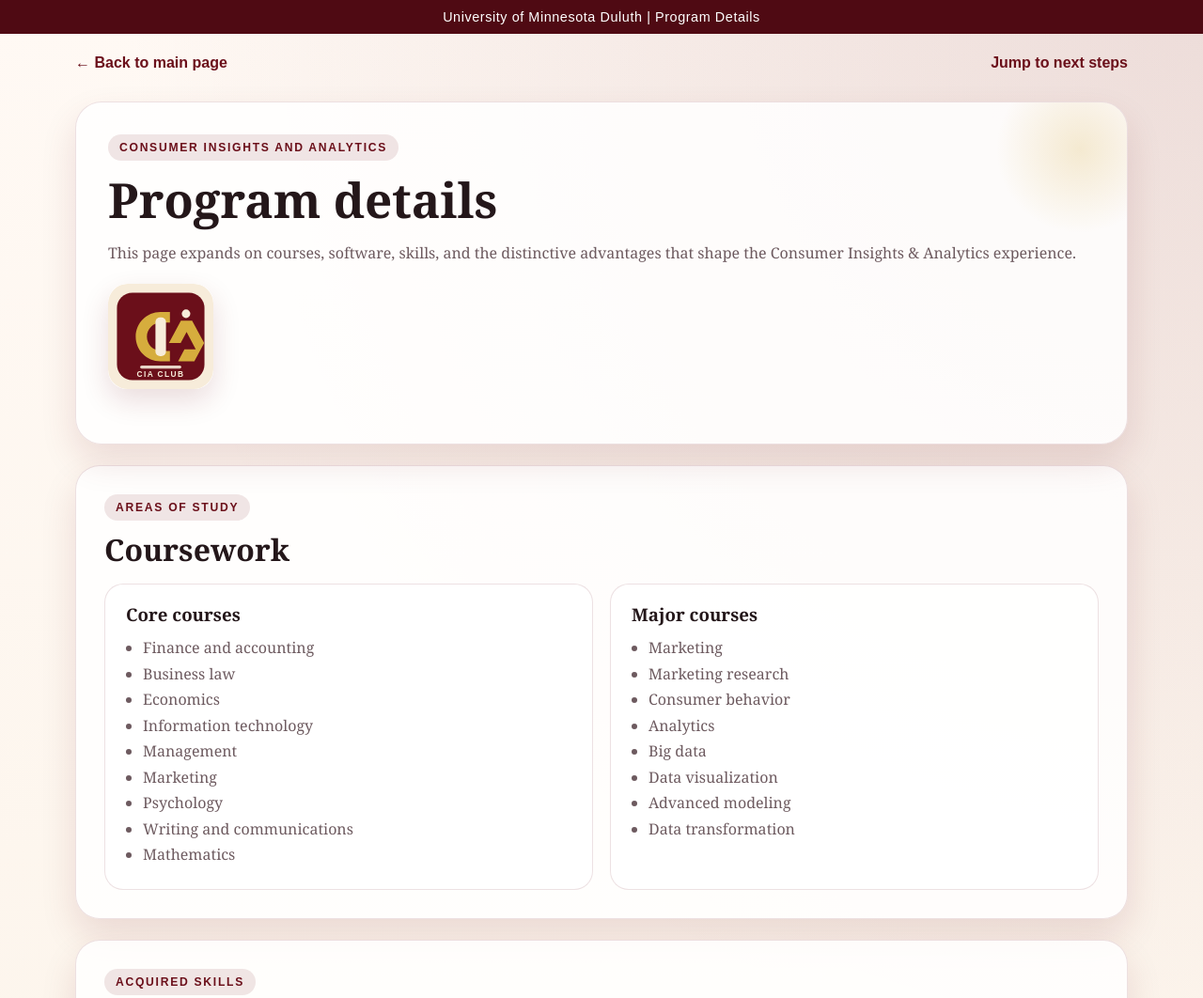
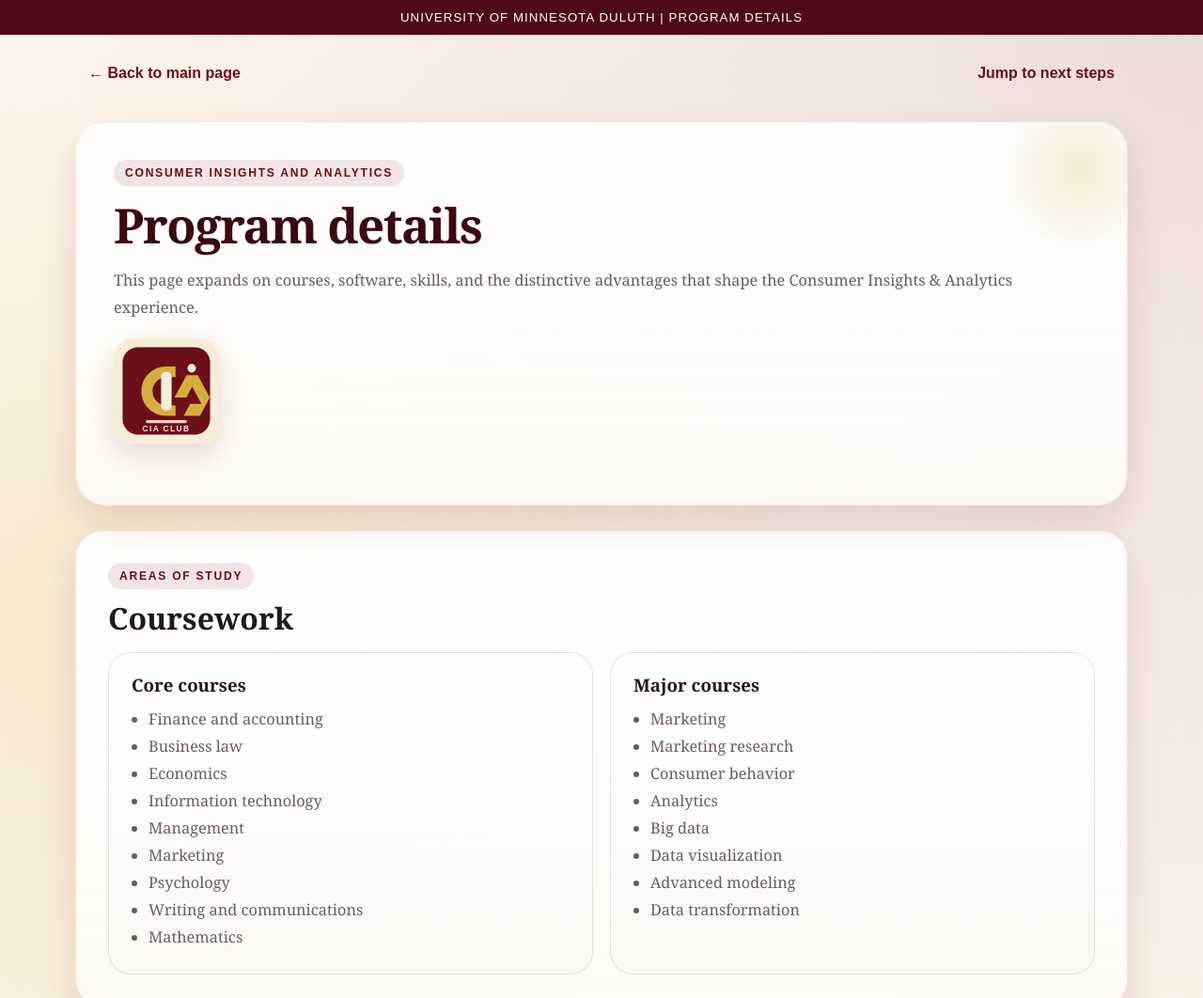
Before and after one commit to house426/umd-cia-team3, a plain HTML site: page program-details.html in a window 1280 px wide. Shown: the top 1062 px of the page at 94% size. Drawn offline with Linux system fonts and the light colour scheme.

Commit message:
Refactor styles in program-details.html

```diff
--- a/program-details.html
+++ b/program-details.html
@@ -8,6 +8,7 @@
     :root {
         --maroon: #6b0f1a;
         --maroon-deep: #4f0a13;
+        --maroon-ink: #3b0910;
         --gold: #d6ad3d;
         --paper: #fffaf5;
         --fog: #f8f0ec;
@@ -28,7 +29,8 @@
         color: var(--ink);
         background:
             radial-gradient(circle at top right, rgba(107, 15, 26, 0.12), transparent 28%),
-            linear-gradient(180deg, #fff9f4 0%, #f7ecda 100%);
+            radial-gradient(circle at 10% 15%, rgba(214, 173, 61, 0.16), transparent 22%),
+            linear-gradient(180deg, #fff9f4 0%, #f8eedc 48%, #f4e4cf 100%);
     }
 
     a {
@@ -44,10 +46,11 @@
         background: var(--maroon-deep);
         color: white;
         text-align: center;
-        padding: 10px 16px;
+        padding: 11px 16px;
         font-family: Arial, Helvetica, sans-serif;
-        font-size: 0.9rem;
-        letter-spacing: 0.04em;
+        font-size: 0.83rem;
+        letter-spacing: 0.08em;
+        text-transform: uppercase;
     }
 
     header {
@@ -68,18 +71,21 @@
         font-weight: 700;
         color: var(--maroon);
         transition: color 0.2s ease;
+        padding: 10px 14px;
+        border-radius: 999px;
     }
 
     .crumbs a:hover {
         color: var(--maroon-deep);
+        background: rgba(107, 15, 26, 0.08);
     }
 
     .hero {
-        background: var(--card);
-        border: 1px solid var(--line);
-        border-radius: 28px;
+        background: linear-gradient(180deg, rgba(255, 255, 255, 0.93), rgba(255, 251, 245, 0.87));
+        border: 1px solid rgba(107, 15, 26, 0.09);
+        border-radius: 32px;
         box-shadow: var(--shadow);
-        padding: 34px;
+        padding: 40px;
         position: relative;
         overflow: hidden;
     }
@@ -116,11 +122,14 @@
 
     h1 {
         font-size: clamp(2.4rem, 4vw, 4.2rem);
+        letter-spacing: -0.03em;
+        color: var(--maroon-ink);
     }
 
     p, li {
         color: var(--muted);
-        line-height: 1.72;
+        line-height: 1.78;
+        font-size: 1.02rem;
     }
 
     main {
@@ -128,11 +137,11 @@
     }
 
     .section {
-        margin-top: 22px;
-        padding: 30px;
-        background: var(--card);
-        border: 1px solid var(--line);
-        border-radius: 26px;
+        margin-top: 26px;
+        padding: 34px;
+        background: linear-gradient(180deg, rgba(255, 255, 255, 0.93), rgba(255, 251, 245, 0.87));
+        border: 1px solid rgba(107, 15, 26, 0.09);
+        border-radius: 30px;
         box-shadow: var(--shadow);
     }
 
@@ -151,10 +160,10 @@
     }
 
     .card {
-        background: rgba(255, 255, 255, 0.78);
+        background: linear-gradient(180deg, rgba(255, 255, 255, 0.92), rgba(252, 247, 241, 0.88));
         border: 1px solid var(--line);
-        border-radius: 20px;
-        padding: 22px;
+        border-radius: 24px;
+        padding: 24px;
         transition: transform 0.2s ease, box-shadow 0.2s ease;
     }
 
@@ -185,6 +194,12 @@
         font-size: 0.9rem;
         font-weight: 700;
         text-decoration: none;
+        transition: transform 0.2s ease, box-shadow 0.2s ease;
+    }
+
+    .tool:hover {
+        transform: translateY(-2px);
+        box-shadow: 0 12px 22px rgba(107, 15, 26, 0.08);
     }
 
     .cta {
@@ -206,6 +221,7 @@
         background: var(--maroon);
         color: white;
         transition: transform 0.2s ease, box-shadow 0.2s ease;
+        box-shadow: 0 14px 28px rgba(79, 10, 19, 0.18);
     }
 
     .button:hover {
```
